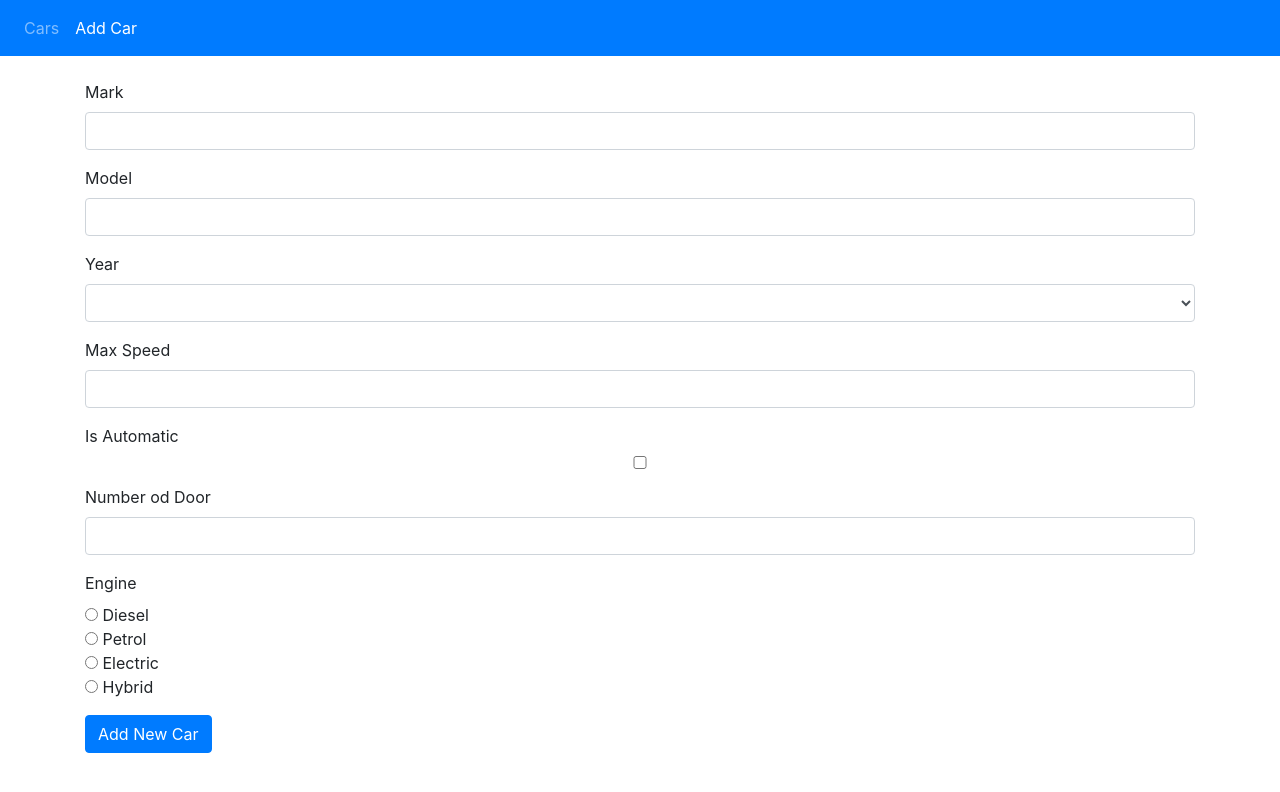
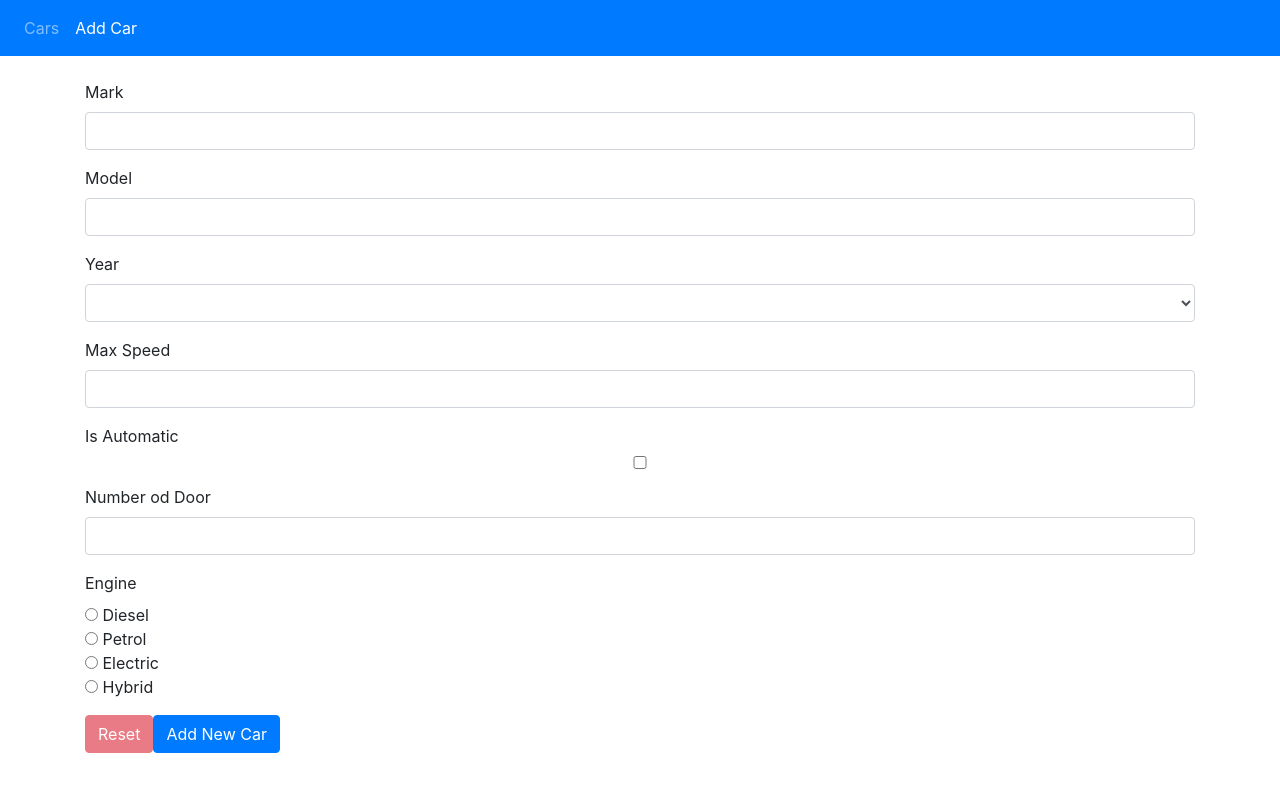
Before and after one commit to yomla/cars, an Angular app: page /add in a window 1280 px wide. Shown: the top 792 px of the page. Built offline with nearby package versions, Linux system fonts and the light colour scheme.

Commit message:
Zadatak 4

```diff
--- a/src/app/components/cars/car-form/car-form.component.html
+++ b/src/app/components/cars/car-form/car-form.component.html
@@ -1,4 +1,4 @@
-<form #contactForm="ngForm"  (ngSubmit)="addCars(newCar)">
+<form #carForm="ngForm"  (ngSubmit)="addCars(newCar); carForm.reset()">
     <div class="form-group">
       <label>Mark</label>
       <input [(ngModel)]="newCar.mark" type="text" name="mark" class="form-control">
@@ -37,6 +37,7 @@
       <input [(ngModel)]="newCar.engine"  type="radio" name="engine" value="hybrid"> Hybrid<br>
     </div>
 
+    <button type="button" class="btn btn-danger" [disabled]="carForm.pristine" (click)="carForm.reset()">Reset</button>
     <button type="submit" class="btn btn-primary">Add New Car</button>
 
   </form>
--- a/src/app/components/cars/car-form/car-form.component.ts
+++ b/src/app/components/cars/car-form/car-form.component.ts
@@ -25,4 +25,5 @@ export class CarFormComponent implements OnInit {
 
   }
 
+
 }
```
